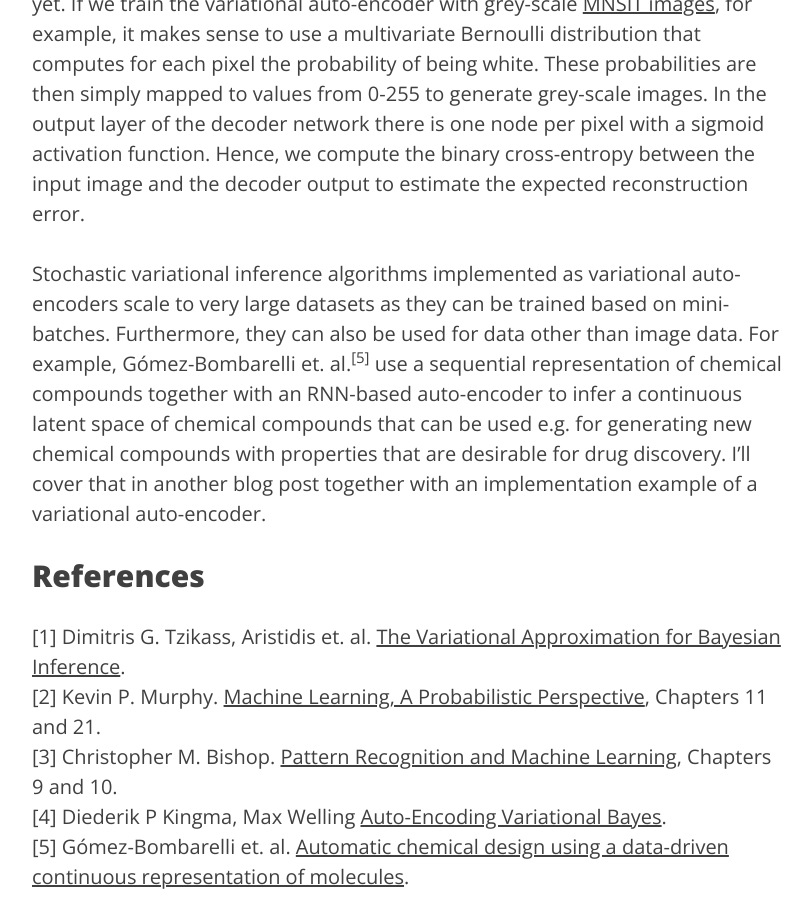
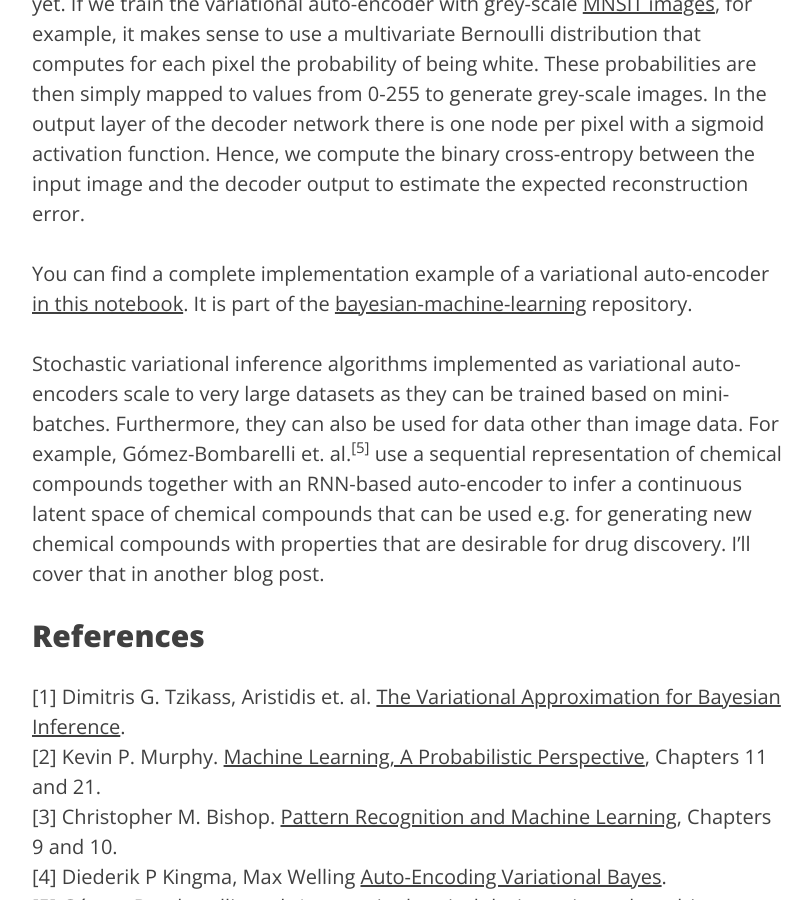
Before and after one commit to krasserm/krasserm.github.io, a Jekyll site: the page built from _posts/2018-04-03-variational-inference.md, in a window 1280 px wide and 900 px high, scrolled down 8201 px. Shown: the whole window, without its empty margins (233-1045 px from the left). Built offline with Jekyll 4.4.1, drawn with Linux system fonts in a browser that asks for light colours; formulas are drawn with MathJax 3; comment, search, counter and statistics services are not loaded.

Commit message:
Link to variational auto-encoder implementation.

```diff
--- a/_posts/2018-04-03-variational-inference.md
+++ b/_posts/2018-04-03-variational-inference.md
@@ -172,7 +172,9 @@ where $m_j$ and $s_j$ denote the $j$-th elements of the vectors computed with fu
 
 We haven't defined the functional form of the probabilistic decoder $p(\mathbf{x} \lvert \mathbf{t};\mathbf\theta)$ yet. If we train the variational auto-encoder with grey-scale [MNSIT images](https://en.wikipedia.org/wiki/MNIST_database), for example, it makes sense to use a multivariate Bernoulli distribution that computes for each pixel the probability of being white. These probabilities are then simply mapped to values from 0-255 to generate grey-scale images. In the output layer of the decoder network there is one node per pixel with a sigmoid activation function. Hence, we compute the binary cross-entropy between the input image and the decoder output to estimate the expected reconstruction error.
 
-Stochastic variational inference algorithms implemented as variational auto-encoders scale to very large datasets as they can be trained based on mini-batches. Furthermore, they can also be used for data other than image data. For example, Gómez-Bombarelli et. al.<sup>[5]</sup> use a sequential representation of chemical compounds together with an  RNN-based auto-encoder to infer a continuous latent space of chemical compounds that can be used e.g. for generating new chemical compounds with properties that are desirable for drug discovery. I'll cover that in another blog post together with an implementation example of a variational auto-encoder.
+You can find a complete implementation example of a variational auto-encoder [in this notebook](http://nbviewer.jupyter.org/github/krasserm/bayesian-machine-learning/blob/master/variational_autoencoder.ipynb). It is part of the [bayesian-machine-learning](https://github.com/krasserm/bayesian-machine-learning) repository.
+
+Stochastic variational inference algorithms implemented as variational auto-encoders scale to very large datasets as they can be trained based on mini-batches. Furthermore, they can also be used for data other than image data. For example, Gómez-Bombarelli et. al.<sup>[5]</sup> use a sequential representation of chemical compounds together with an  RNN-based auto-encoder to infer a continuous latent space of chemical compounds that can be used e.g. for generating new chemical compounds with properties that are desirable for drug discovery. I'll cover that in another blog post.
 
 ## References
 
```
